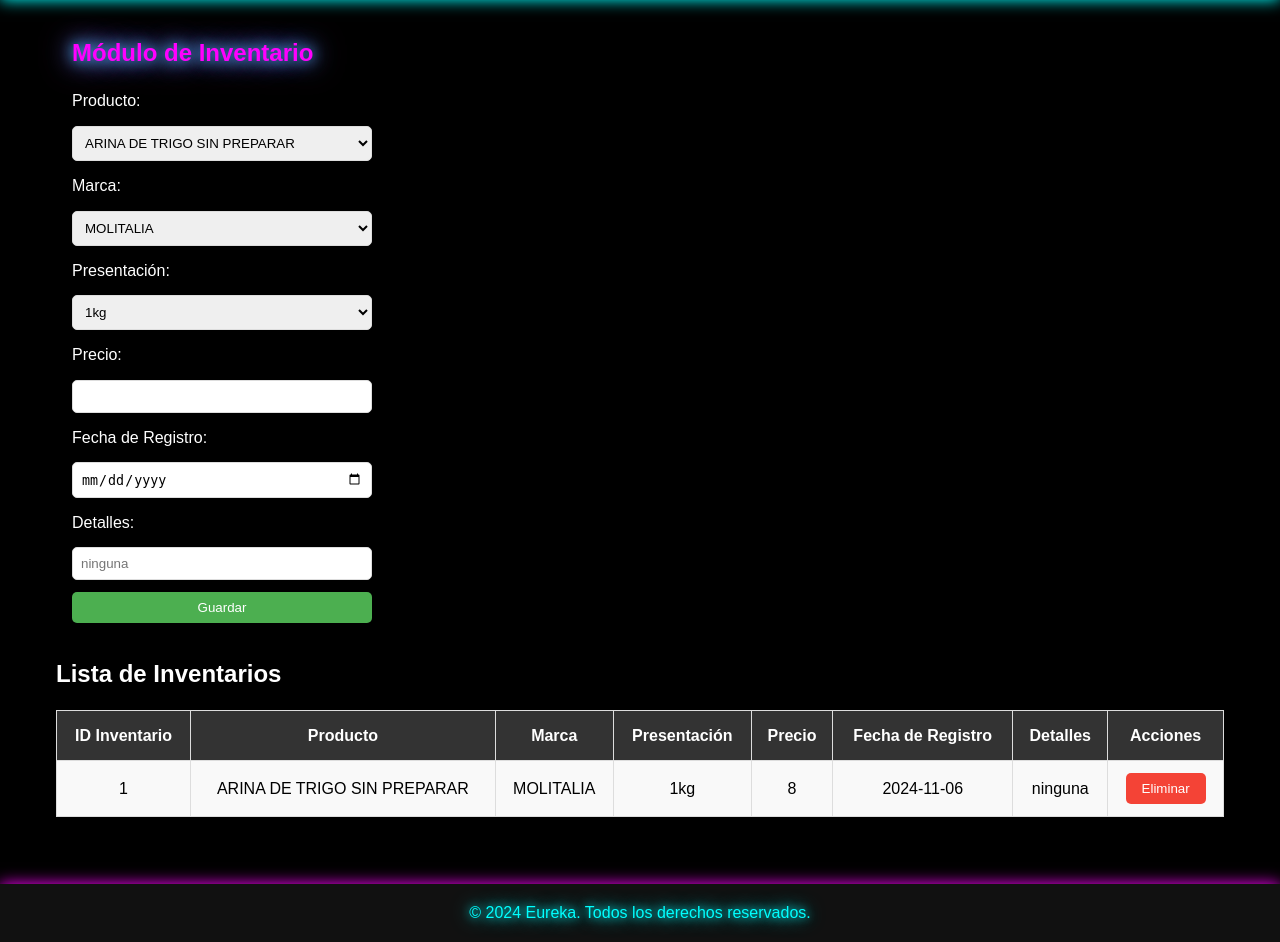
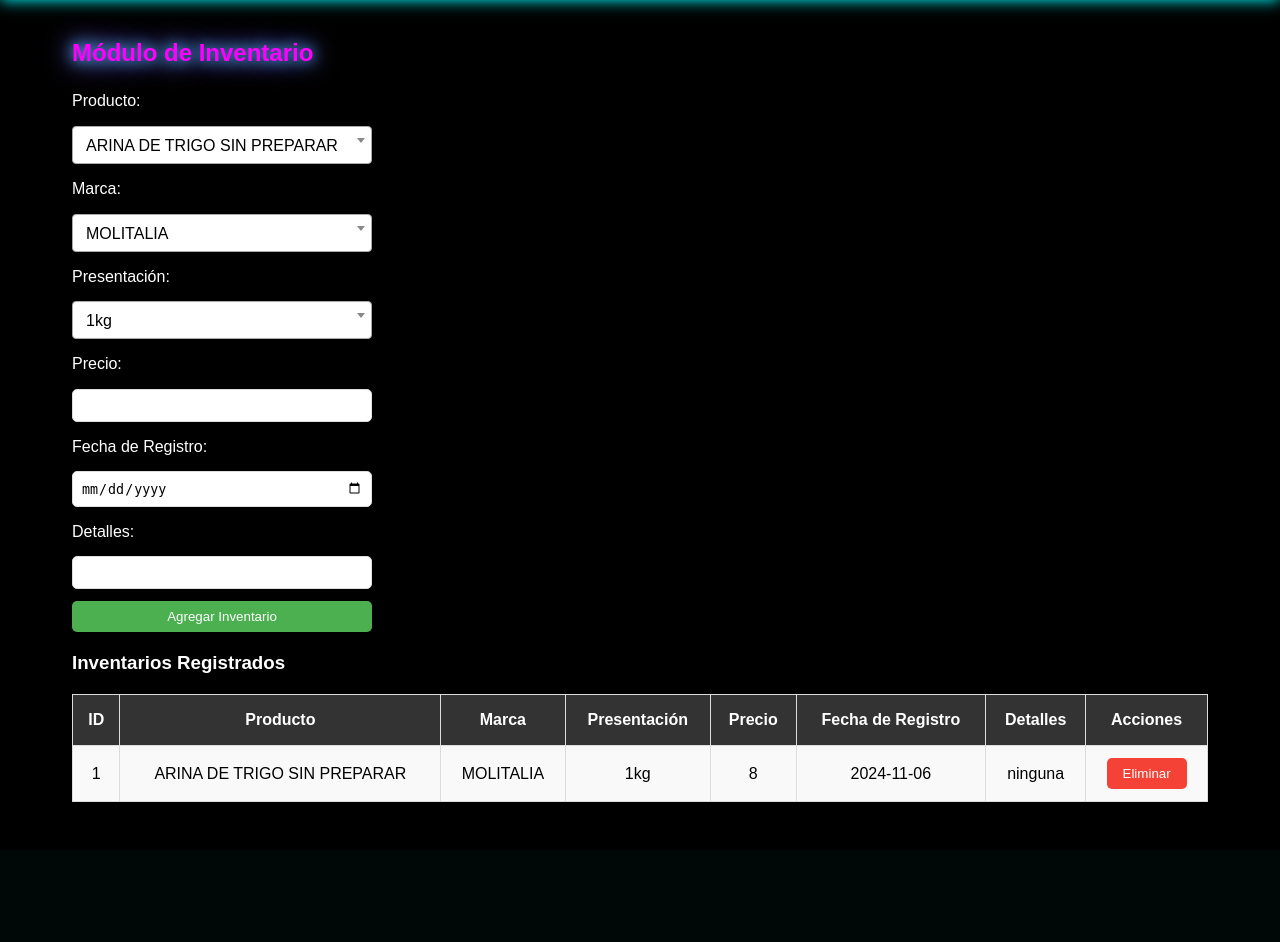
Before and after one commit to Andiquis/eureka, a PHP site: page /index_inventario.php in a window 1280 px wide. Shown: the part 78-1020 px from the top of the page. After the commit the page ends 880 px from the top, so only its background shows below. Run offline with PHP 8.4, Linux system fonts and the light colour scheme; data comes from the database, SQL or seed files in the repository; some libraries are stand-ins or nearby versions.

Commit message:
Update index_inventario.php

```diff
--- a/index_inventario.php
+++ b/index_inventario.php
@@ -65,8 +65,7 @@ if ($_SERVER['REQUEST_METHOD'] == 'POST' && isset($_POST['action']) && $_POST['a
 }
 
 // Obtener todos los inventarios con los nombres en lugar de los IDs
-$inventarios = $db->query("
-    SELECT
+$inventarios = $db->query("SELECT
         tinventario.id_inventario,
         tproducto.nombre_producto,
         tmarca.nombre_marca,
@@ -77,8 +76,7 @@ $inventarios = $db->query("
     FROM tinventario
     JOIN tproducto ON tinventario.id_producto = tproducto.id_producto
     JOIN tmarca ON tinventario.id_marca = tmarca.id_marca
-    JOIN tpresentacion ON tinventario.id_presentacion = tpresentacion.id_presentacion
-")->fetchAll(PDO::FETCH_ASSOC);
+    JOIN tpresentacion ON tinventario.id_presentacion = tpresentacion.id_presentacion")->fetchAll(PDO::FETCH_ASSOC);
 ?>
 
 <!DOCTYPE html>
@@ -88,6 +86,36 @@ $inventarios = $db->query("
     <meta name="viewport" content="width=device-width, initial-scale=1.0">
     <title>Agregar Inventario</title>
     <link rel="stylesheet" href="style.css">
+    <!-- Incluir CSS de Select2 -->
+    <link href="https://cdn.jsdelivr.net/npm/select2@4.1.0-beta.1/dist/css/select2.min.css" rel="stylesheet" />
+
+    <!-- Incluir jQuery -->
+    <script src="https://code.jquery.com/jquery-3.6.0.min.js"></script>
+
+    <!-- Incluir JavaScript de Select2 -->
+    <script src="https://cdn.jsdelivr.net/npm/select2@4.1.0-beta.1/dist/js/select2.min.js"></script>
+
+    <script>
+$(document).ready(function() {
+    // Inicializamos Select2 en todos los selects
+    $('select').select2();
+
+    // Detectamos cuando cualquier select se abre
+    $('select').on('select2:open', function() {
+        // Esperamos un momento para asegurarnos que el dropdown se haya abierto
+        setTimeout(function() {
+            // Establecer el foco en el campo de búsqueda, con una prioridad alta
+            var searchField = $('.select2-search__field');
+            if (searchField.length) {
+                // Asegurarnos de que el input esté disponible y lo enfocamos
+                searchField[0].focus();
+                searchField[0].setSelectionRange(0, searchField.val().length); // Selecciona todo el texto si ya hay algo
+            }
+        }, 100); // 100ms de espera para asegurar que el dropdown haya sido completamente abierto
+    });
+});
+    </script>
+
     <style>
         /* Estilos básicos */
         body { font-family: Arial, sans-serif; margin: 0; padding: 0; }
@@ -107,62 +135,93 @@ $inventarios = $db->query("
 
         /* Formulario */
         form { display: flex; flex-direction: column; gap: 0.75rem; max-width: 300px; margin-top: 1rem; }
-        input[type="text"] { padding: 0.5rem; border: 1px solid #ddd; border-radius: 5px; }
+        input[type="text"], input[type="date"], input[type="number"] { padding: 0.5rem; border: 1px solid #ddd; border-radius: 5px; }
         .mensaje { color: green; margin-top: 1rem; }
         .error { color: red; }
+
+        /* Estilos para Select2 */
+        .select2-container {
+            width: 100% !important;
+        }
+
+        /* Estilo para el texto dentro del desplegable */
+        .select2-selection__rendered {
+            color: black !important; /* Color negro para el texto seleccionado */
+        }
+
+        /* Estilo para las opciones dentro del desplegable */
+        .select2-results__option {
+            color: black !important; /* Color negro para las opciones */
+        }
+
+        /* Cambio del cursor al pasar sobre el select */
+        .select2-selection--single {
+            cursor: pointer !important; /* Cursor de "manita" para indicar interactividad */
+        }
+
+        /* Efecto de enfoque en el desplegable */
+        .select2-selection__rendered:focus {
+            outline: none; /* Eliminar borde por defecto en enfoque */
+            box-shadow: 0 0 5px rgba(0, 123, 255, 0.5); /* Agregar sombra sutil */
+        }
+
+        /* Ajustes de tamaño y estilo */
+        .select2-container--default .select2-selection--single {
+            height: 38px;
+            padding: 5px;
+        }
     </style>
+
 </head>
 <body>
-<?php
-    include "header.php";
-    ?>
+<?php include "header.php"; ?>
 
 <main class="container">
     <section id="agregar-inventario" class="section">
         <h2>Módulo de Inventario</h2>
+        <!-- Formulario para agregar inventario -->
         <form action="" method="POST">
             <input type="hidden" name="action" value="add">
             <label>Producto:</label>
-                <select name="id_producto" required>
+            <select name="id_producto" id="producto" required>
                 <?php foreach ($productos as $producto) : ?>
-                        <option value="<?= $producto['id_producto'] ?>"><?= htmlspecialchars($producto['nombre_producto']) ?></option>
+                    <option value="<?= $producto['id_producto'] ?>"><?= $producto['nombre_producto'] ?></option>
                 <?php endforeach; ?>
             </select>
 
             <label>Marca:</label>
-                <select name="id_marca" required>
+            <select name="id_marca" id="marca" required>
                 <?php foreach ($marcas as $marca) : ?>
-                        <option value="<?= $marca['id_marca'] ?>"><?= htmlspecialchars($marca['nombre_marca']) ?></option>
+                    <option value="<?= $marca['id_marca'] ?>"><?= $marca['nombre_marca'] ?></option>
                 <?php endforeach; ?>
             </select>
 
             <label>Presentación:</label>
-                <select name="id_presentacion" required>
+            <select name="id_presentacion" id="presentacion" required>
                 <?php foreach ($presentaciones as $presentacion) : ?>
-                        <option value="<?= $presentacion['id_presentacion'] ?>"><?= htmlspecialchars($presentacion['nombre_presentacion']) ?></option>
+                    <option value="<?= $presentacion['id_presentacion'] ?>"><?= $presentacion['nombre_presentacion'] ?></option>
                 <?php endforeach; ?>
             </select>
 
             <label>Precio:</label>
-                <input type="number" step="0.01" name="precio" required>
+            <input type="number" name="precio" step="0.01" required>
 
             <label>Fecha de Registro:</label>
             <input type="date" name="fecha_registro" required>
 
             <label>Detalles:</label>
-                <input type="text" name="detalles" placeholder="ninguna">
+            <input type="text" name="detalles">
 
-                <button type="submit" class="button btn-add">Guardar</button>
+            <button type="submit" class="button btn-add">Agregar Inventario</button>
         </form>
-            <?php if (!empty($mensaje)): ?>
-                <p class="mensaje"><?= $mensaje ?></p>
-            <?php endif; ?>
-        </section>
+        <div class="mensaje"><?= $mensaje ?></div>
 
-        <h2>Lista de Inventarios</h2>
+        <!-- Tabla de Inventarios -->
+        <h3>Inventarios Registrados</h3>
         <table>
+            <thead>
             <tr>
-                <th>ID Inventario</th>
+                <th>ID</th>
                 <th>Producto</th>
                 <th>Marca</th>
                 <th>Presentación</th>
@@ -171,16 +230,17 @@ $inventarios = $db->query("
                 <th>Detalles</th>
                 <th>Acciones</th>
             </tr>
-            <?php if (!empty($inventarios)): ?>
-                <?php foreach ($inventarios as $inventario): ?>
+            </thead>
+            <tbody>
+            <?php foreach ($inventarios as $inventario) : ?>
                 <tr>
                     <td><?= $inventario['id_inventario'] ?></td>
-                        <td><?= htmlspecialchars($inventario['nombre_producto']) ?></td>
-                        <td><?= htmlspecialchars($inventario['nombre_marca']) ?></td>
-                        <td><?= htmlspecialchars($inventario['nombre_presentacion']) ?></td>
+                    <td><?= $inventario['nombre_producto'] ?></td>
+                    <td><?= $inventario['nombre_marca'] ?></td>
+                    <td><?= $inventario['nombre_presentacion'] ?></td>
                     <td><?= $inventario['precio'] ?></td>
                     <td><?= $inventario['fecha_registro'] ?></td>
-                        <td><?= htmlspecialchars($inventario['detalles']) ?></td>
+                    <td><?= $inventario['detalles'] ?></td>
                     <td>
                         <form action="" method="POST" style="display:inline;">
                             <input type="hidden" name="action" value="delete">
@@ -190,15 +250,10 @@ $inventarios = $db->query("
                     </td>
                 </tr>
             <?php endforeach; ?>
-            <?php else: ?>
-                <tr>
-                    <td colspan="8">No hay inventarios registrados.</td>
-                </tr>
-            <?php endif; ?>
+            </tbody>
         </table>
+    </section>
 </main>
-    <?php include "footer.php"; ?>
-    <script src="header.js"></script> <!-- Archivo JS para el header -->
+
 </body>
-
 </html>
```
Lines whose indentation alone changed are shown as unchanged.
